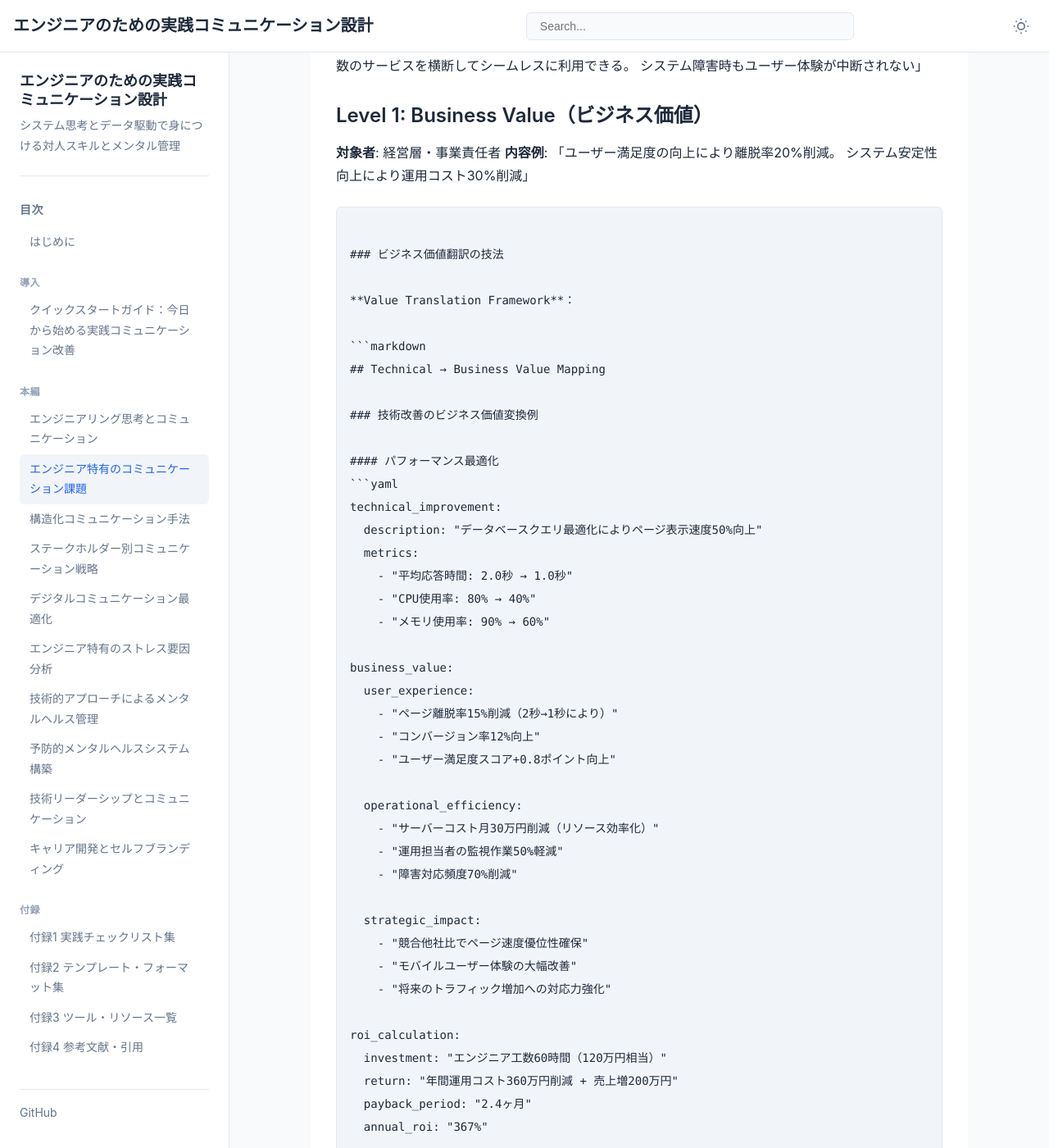
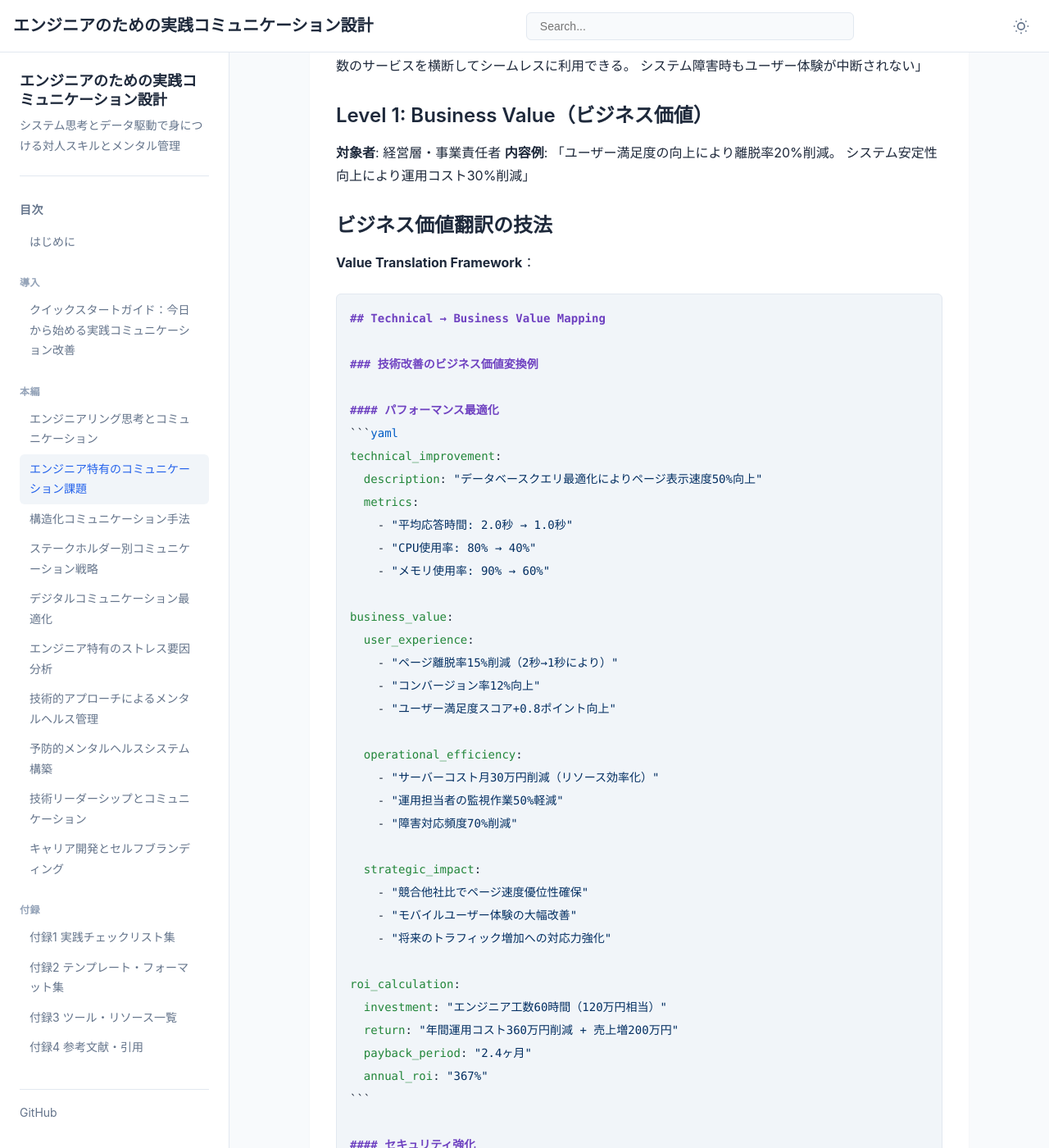
Before and after one commit to itdojp/IT-engineer-communication-book, a Jekyll site: the page built from docs/chapter-communication-challenges/index.md, in a window 1280 px wide and 1400 px high, scrolled down 5300 px. Shown: the whole window at 82% size. Built offline with Jekyll 4.4.1, drawn with Linux system fonts in a browser that asks for light colours; some of the changed text lies outside the part shown.

Commit message:
docs: fix template code fences in multiple chapters

`````diff
--- a/docs/chapter-communication-challenges/index.md
+++ b/docs/chapter-communication-challenges/index.md
@@ -386,13 +386,12 @@ redis_config = {
 **内容例**:
 「ユーザー満足度の向上により離脱率20%削減。
 システム安定性向上により運用コスト30%削減」
-```text
 
 ### ビジネス価値翻訳の技法
 
 **Value Translation Framework**：
 
-```markdown
+````markdown
 ## Technical → Business Value Mapping
 
 ### 技術改善のビジネス価値変換例
@@ -462,12 +461,13 @@ cost_benefit_analysis:
     - "レピュテーション損失の防止"
   net_benefit: "年間5000万円相当のリスク回避"
 ```
+````
 
 ### リスクコミュニケーションの構造化
 
 **Risk Communication Matrix**：
 
-```markdown
+````markdown
 ## Technical Risk → Business Risk Translation
 
 ### リスク評価フレームワーク
@@ -511,6 +511,7 @@ risks = [
 # ビジネスリスクスコアでソート
 risks.sort(key=lambda x: x.business_risk_score(), reverse=True)
 ```
+````
 
 **Risk Communication Template**：
 ```markdown
`````
Also changed, not shown: docs/chapter-stakeholder-communication/index.md (+0 -2 lines), docs/chapter-technical-mental-health/index.md (+0 -1 lines), src/chapter-communication-challenges/index.md (+4 -3 lines), src/chapter-stakeholder-communication/index.md (+0 -2 lines), src/chapter-technical-mental-health/index.md (+0 -1 lines).
